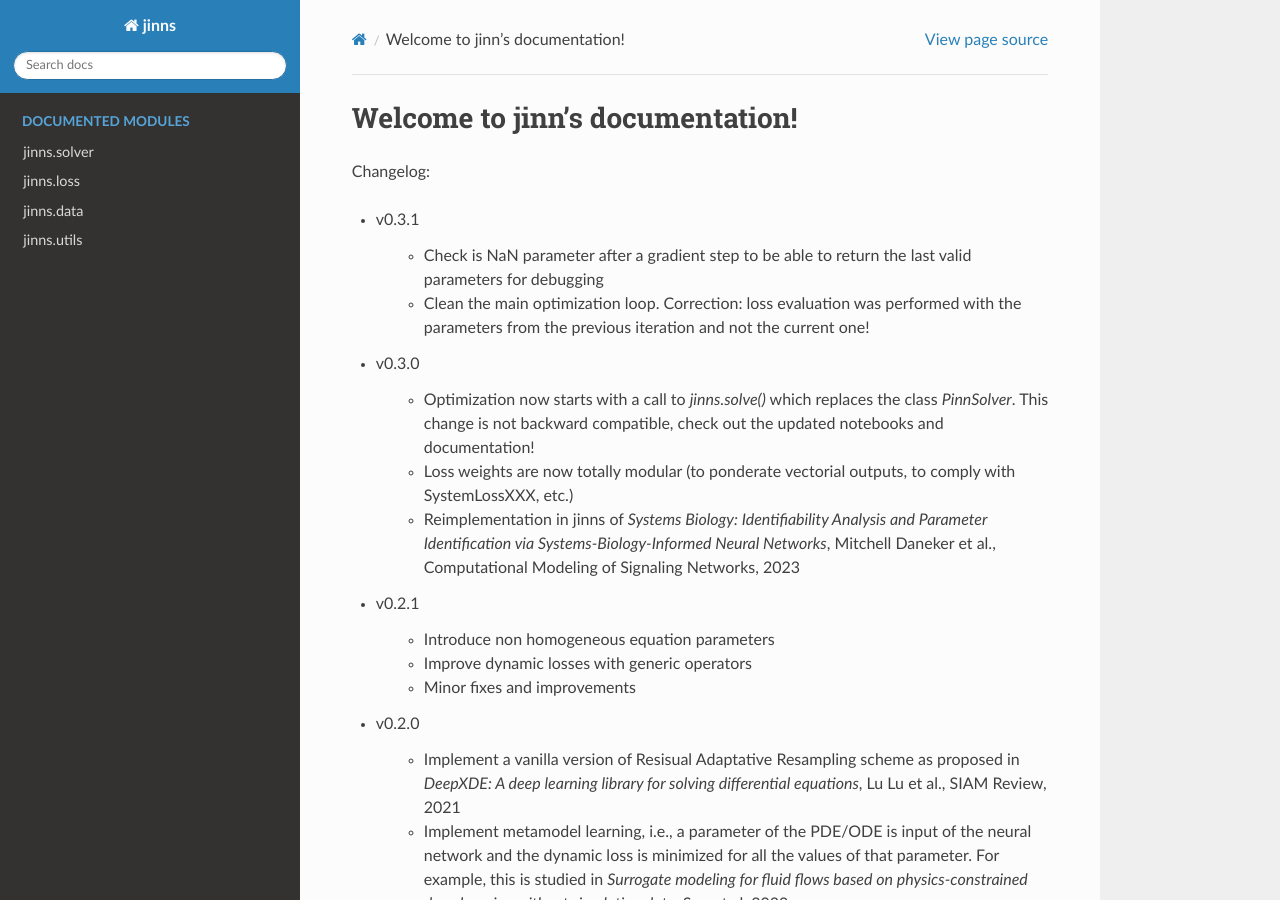
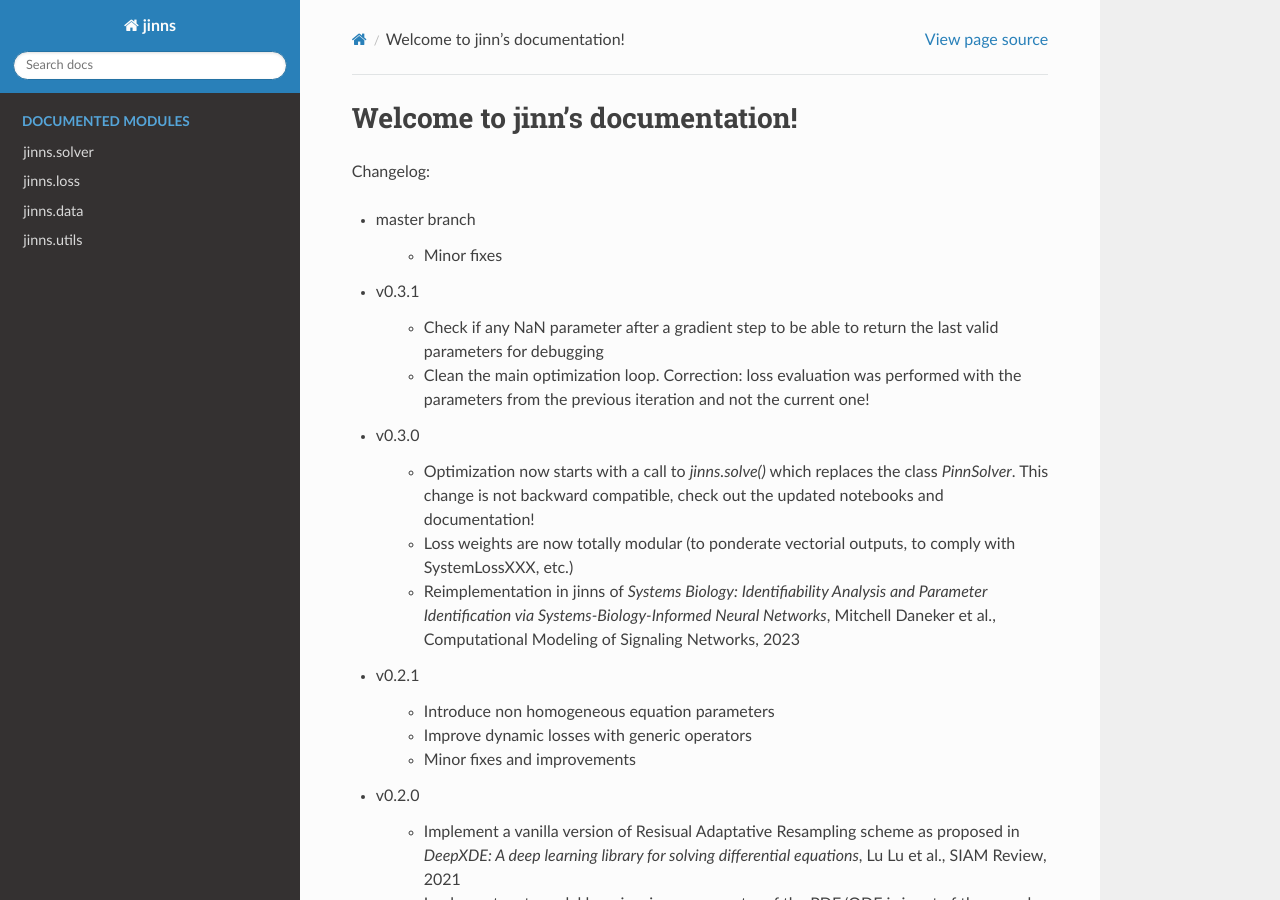
Before and after one commit to mia-jinns/jinns, a Sphinx documentation site: the page built from doc/source/index.rst, in a window 1280 px wide and 900 px high. Built offline with Sphinx 7.4.7 and the Read the Docs theme 2.0.0, drawn with Linux system fonts in a browser that asks for light colours; pages that are not in the unit, such as notebooks, are missing from menus.

Commit message:
Update doc

```diff
--- a/doc/source/index.rst
+++ b/doc/source/index.rst
@@ -8,9 +8,13 @@ Welcome to jinn's documentation!
 
 Changelog:
 
+* master branch
+
+    - Minor fixes
+
 * v0.3.1
 
-    - Check is NaN parameter after a gradient step to be able to return the last valid parameters for debugging
+    - Check if any NaN parameter after a gradient step to be able to return the last valid parameters for debugging
 
     - Clean the main optimization loop. Correction: loss evaluation was performed with the parameters from the previous iteration and not the current one!
 
```
